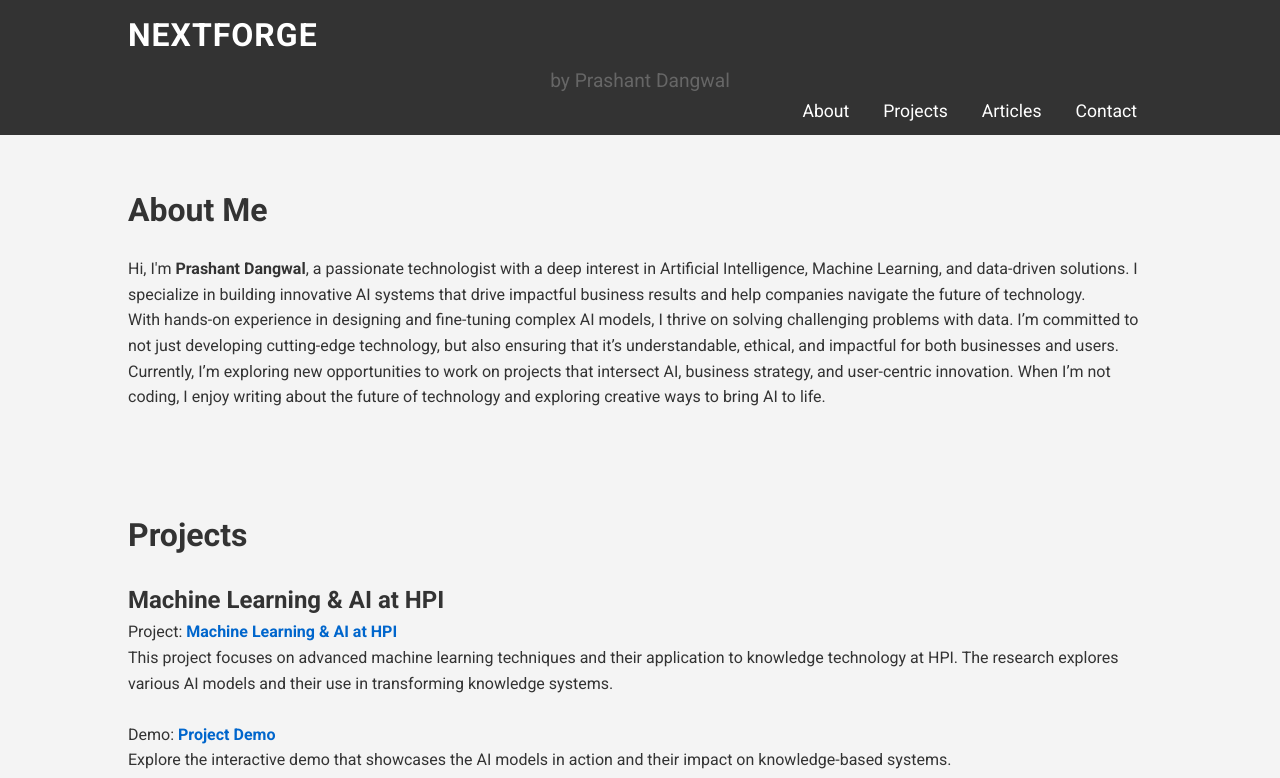
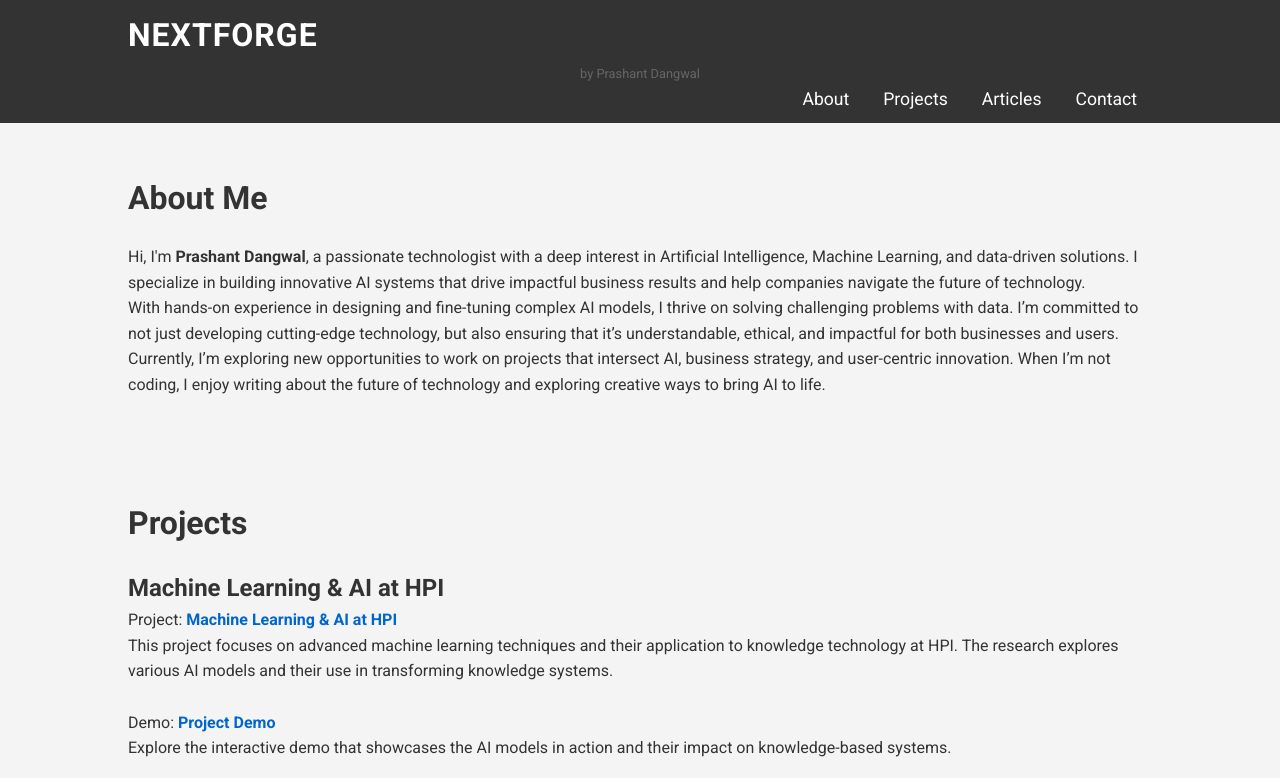
Before and after one commit to dangwalp/NextForge, a plain HTML site: page index.html in a window 1280 px wide. Shown: the top 778 px of the page. Drawn offline with Linux system fonts and the light colour scheme.

Commit message:
Update style.css

```diff
--- a/style.css
+++ b/style.css
@@ -94,9 +94,9 @@ footer p {
 
 /* Add this to your style.css */
 .subtitle {
-    font-size: 1.2em;
+    font-size: 0.8em;
     font-weight: normal;
     color: #666;
-    margin-top: 5px;
+    margin-top: 3px;
     text-align: center;
 }
```
